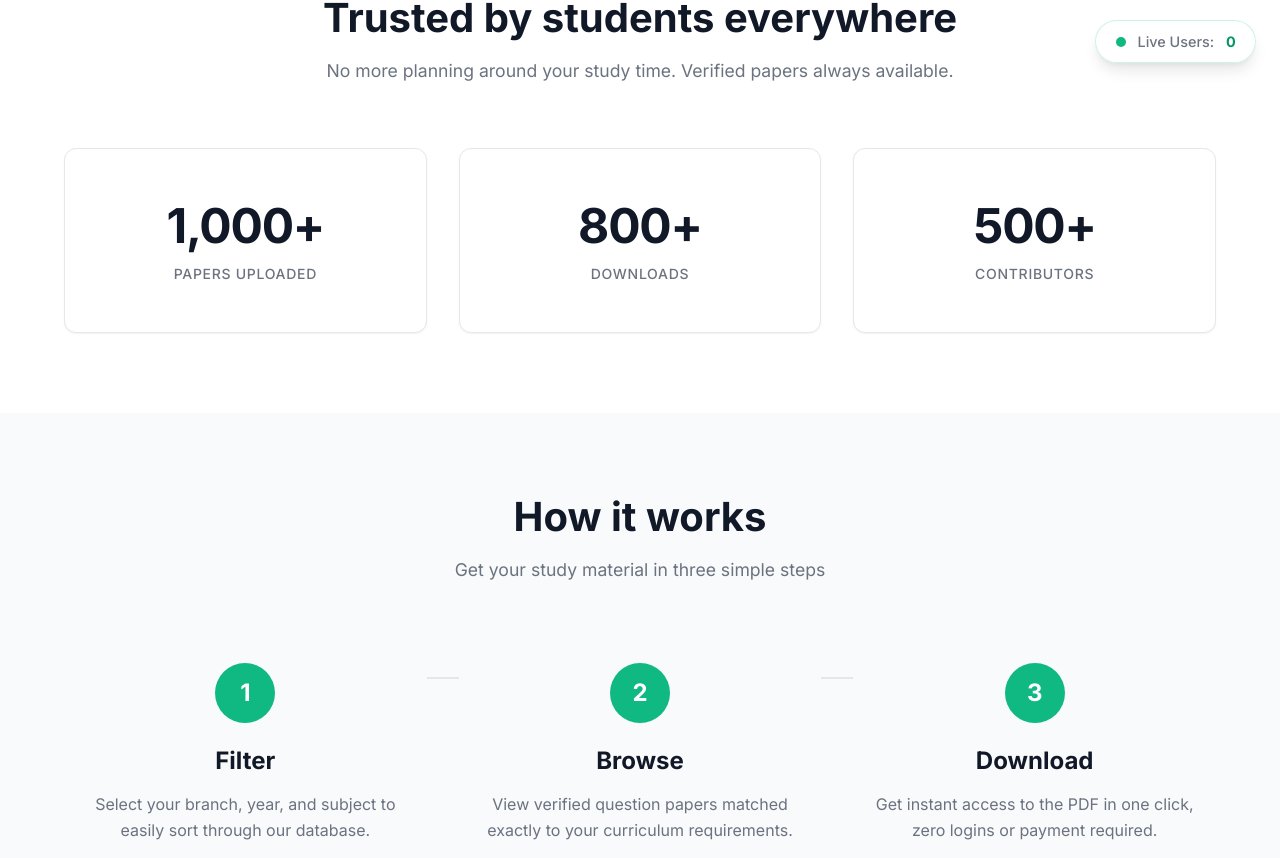
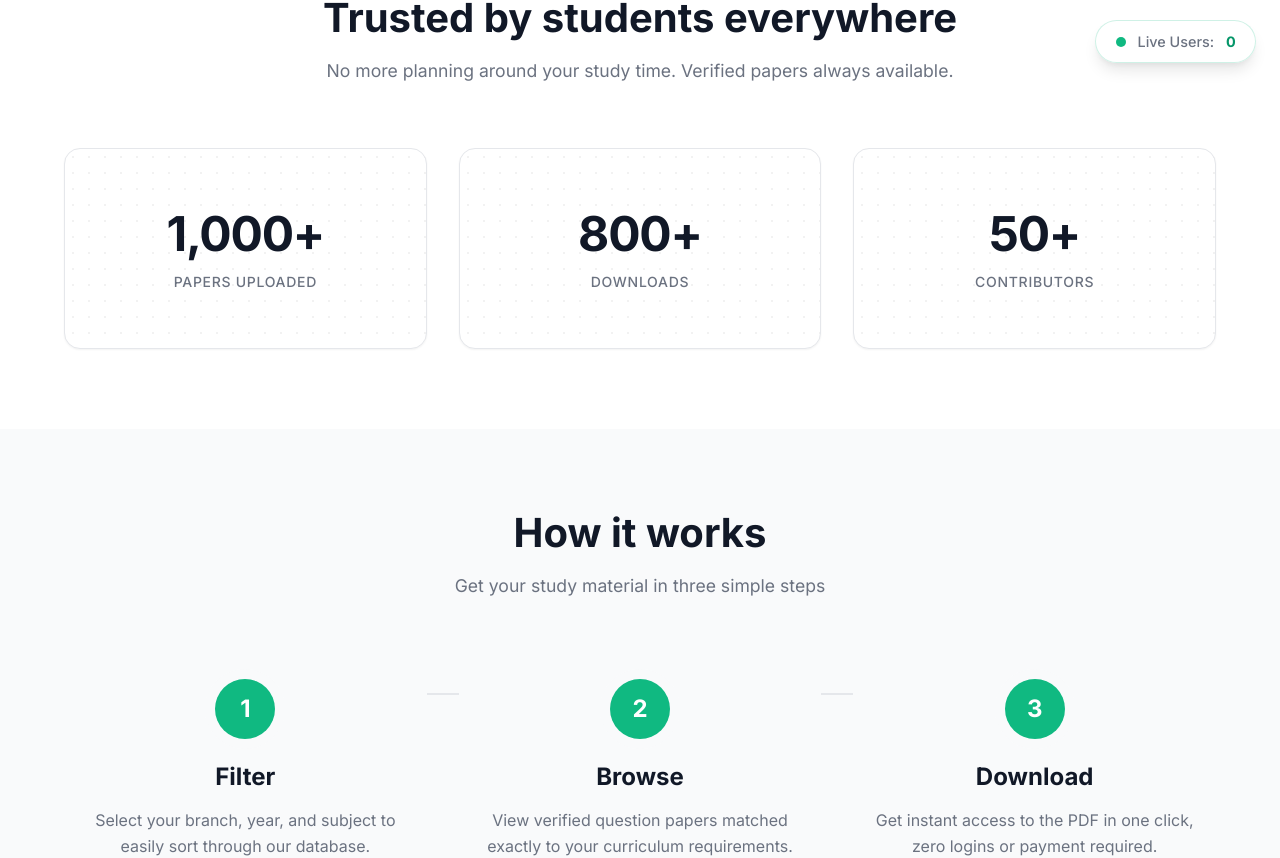
Before and after one commit to Purnachandra890/jntuh-exams-papers, a React (Vite) app in the folder frontend/: page / in a window 1280 px wide. Shown: the part 713-1571 px from the top of the page. Built offline with nearby package versions, Linux system fonts and the light colour scheme; no server answers.

Commit message:
updated faqs

```diff
--- a/frontend/src/components/landing/FAQ.css
+++ b/frontend/src/components/landing/FAQ.css
@@ -16,7 +16,7 @@
 }
 
 .faq-item {
-  background: #f8fafc;
+  background: #f1f5f9;
   border: 1px solid rgba(229, 231, 235, 0.5);
   border-radius: var(--radius-xl);
   overflow: hidden;
@@ -25,9 +25,20 @@
 
 .faq-item:hover {
   border-color: var(--color-primary-light);
-  background: #f1f5f9;
+  background: #eef2f6; /* Lighter/Alternative shade for hover interaction */
   transform: translateY(-2px);
   box-shadow: var(--shadow-sm);
+}
+
+.faq-item.active {
+  background: white;
+  border-color: var(--color-primary-light);
+  box-shadow: var(--shadow-md);
+}
+
+.faq-item.active .faq-question {
+  background: #f1f5f9;
+  border-bottom: 1px solid rgba(229, 231, 235, 0.8);
 }
 
 .faq-question {
--- a/frontend/src/components/landing/Stats.css
+++ b/frontend/src/components/landing/Stats.css
@@ -20,13 +20,17 @@
 }
 
 .stat-card {
-  background: white;
-  padding: 3rem 2rem;
-  border-radius: var(--radius-lg);
+  background-color: white;
+  background-image: radial-gradient(rgba(0, 0, 0, 0.05) 1.5px, transparent 1.5px);
+  background-size: 16px 16px;
+  padding: 3.5rem 2rem;
+  border-radius: var(--radius-xl);
   border: 1px solid var(--color-border);
   text-align: center;
   box-shadow: var(--shadow-sm);
-  transition: transform 0.3s ease, box-shadow 0.3s ease;
+  transition: transform 0.4s cubic-bezier(0.175, 0.885, 0.32, 1.275), box-shadow 0.3s ease;
+  position: relative;
+  overflow: hidden;
 }
 
 .stat-card:hover {
--- a/frontend/src/components/landing/Stats.jsx
+++ b/frontend/src/components/landing/Stats.jsx
@@ -19,7 +19,7 @@ const Stats = () => {
             <p className="stat-label">Downloads</p>
           </div>
           <div className="stat-card">
-            <h3 className="stat-number">500+</h3>
+            <h3 className="stat-number">50+</h3>
             <p className="stat-label">Contributors</p>
           </div>
         </div>
```
